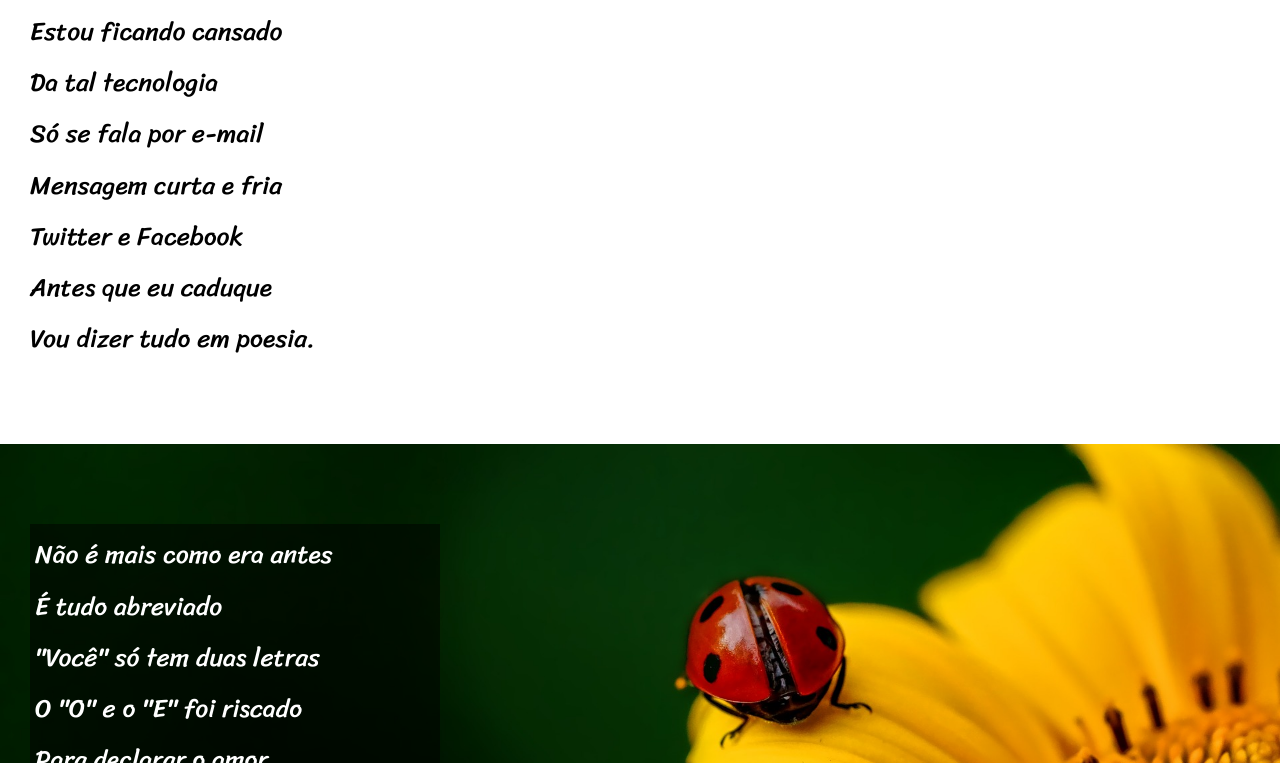
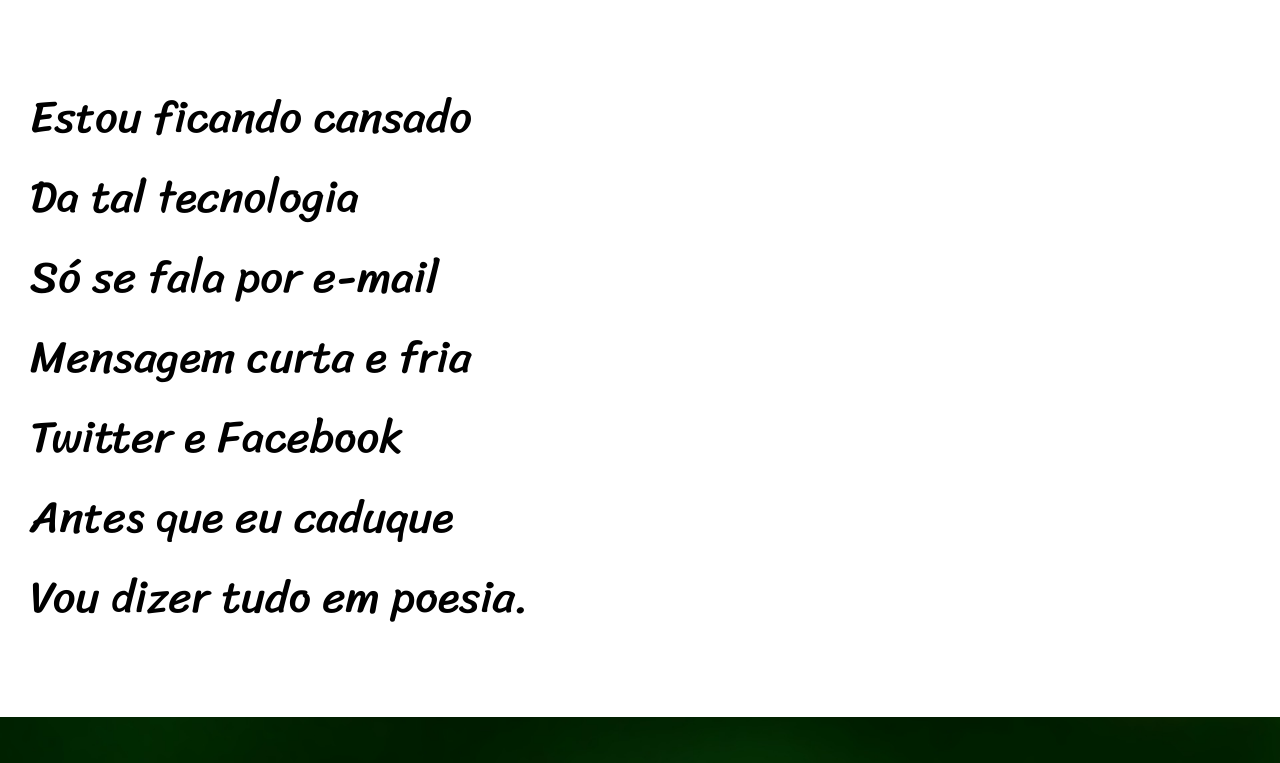
Before and after one commit to bruno-lippert/desafio-corel, a plain HTML site: page index.html in a window 1280 px wide. Shown: the part 263-1026 px from the top of the page. Drawn offline with Linux system fonts and the light colour scheme.

Commit message:
Update style.css

```diff
--- a/style.css
+++ b/style.css
@@ -4,7 +4,7 @@
 @import url('https://fonts.googleapis.com/css2?family=Bebas+Neue&family=Sriracha&display=swap');
 
 :root {
-    --fonte0: 'Passion One', sans-serif;
+    --fonte0: 'Passion One', cursive, sans-serif;
     --fonte1: 'Sriracha', serif;
     --fonte2: Verdana, Geneva, Tahoma, sans-serif;
 }
@@ -14,7 +14,7 @@
     padding: 0px;
 }
 
-body {
+html, body {
     margin: 0px;
     min-height: 100vh;
 }
@@ -27,7 +27,7 @@ header {
 }
 
 header > h1 {
-    font: bold 5vw var(--fonte0);
+    font: bold 10vw var(--fonte0);
     padding-top: 50px;
     font-variant: small-caps ;
 }
@@ -53,8 +53,7 @@ section {
     display: block;
     padding: 10vh 0vh 10vh 30px;
     line-height: 2em;
-    font-family: var(--fonte1);
-    font-size: 2vw;
+    font: normal 3.5vw var(--fonte1);
 }
 
 section.especial > p {
@@ -63,7 +62,6 @@ section.especial > p {
     display: inline-block;
     padding: 5px;
     color: white;
-    width: 400px;
 }
 
 section#imagem1 {
```
